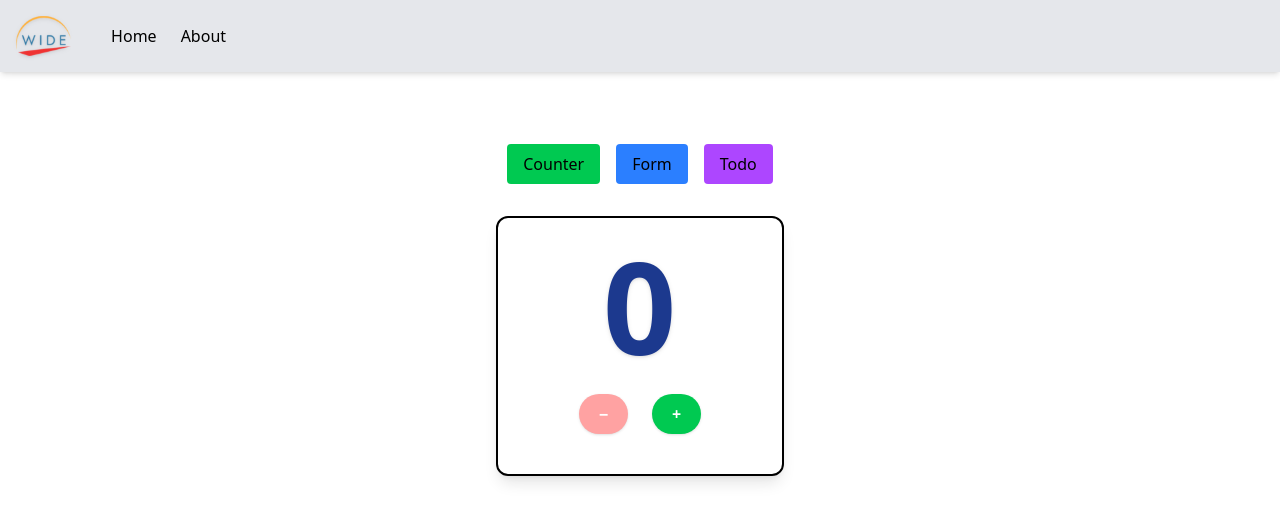
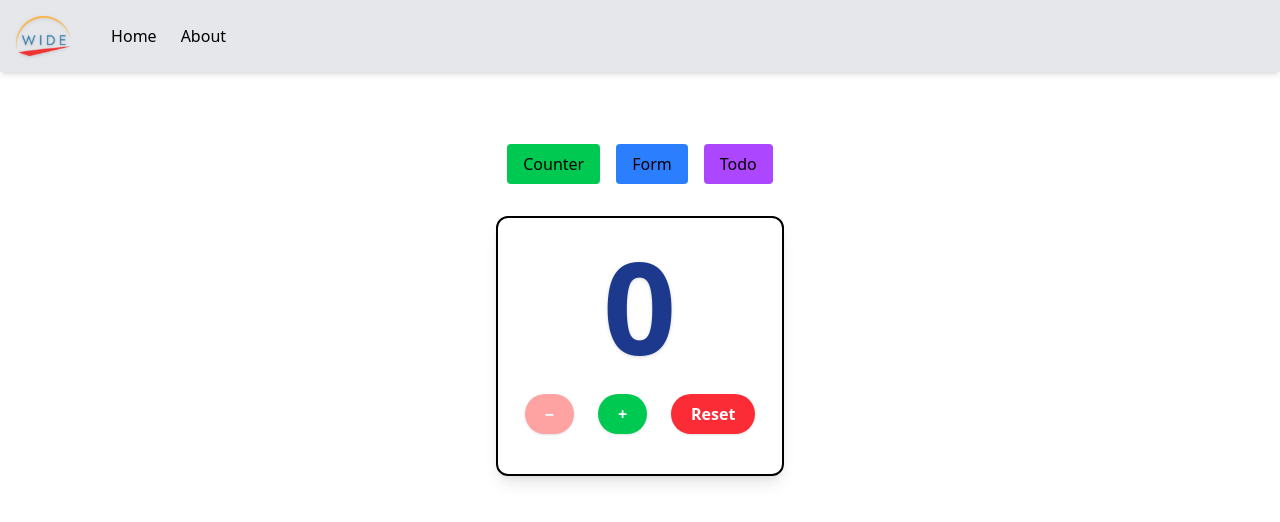
Before and after one commit to izharramdan/wide_project, a React (Vite) app: page / in a window 1280 px wide. Both pictures are taken after a click on the button "Counter". Shown: the top 522 px of the page. Built offline with nearby package versions, Linux system fonts and the light colour scheme.

Commit message:
add reset button

```diff
--- a/src/components/Counter.jsx
+++ b/src/components/Counter.jsx
@@ -7,6 +7,8 @@ export default function Counter() {
   const decrement = () => {
     if (count > 0) setCount(count - 1);
   };
+
+  const reset = () => setCount(0);
 
   return (
     <div className="p-6 border-2 border-black rounded-xl w-72 text-center mx-auto shadow-lg mt-8 hover:scale-105">
@@ -27,6 +29,12 @@ export default function Counter() {
         >
           +
         </button>
+        <button
+          onClick={reset}
+          className="px-5 py-2 bg-red-500 hover:bg-red-600 text-white font-semibold rounded-full shadow transition-all duration-200 active:scale-95"
+        >
+          Reset
+        </button>
       </div>
       <p className="text-sm text-gray-600 italic">
       </p>
```
